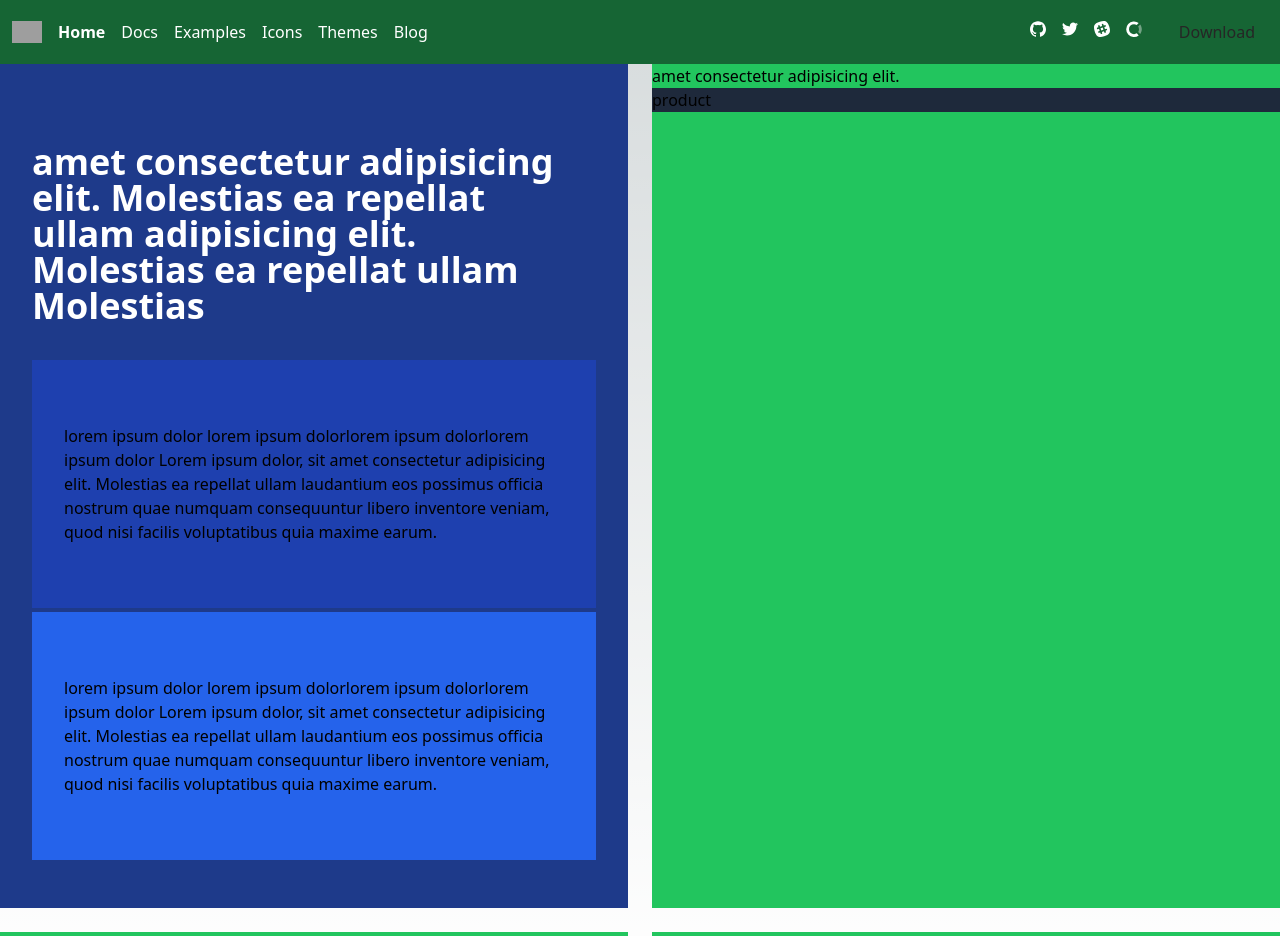
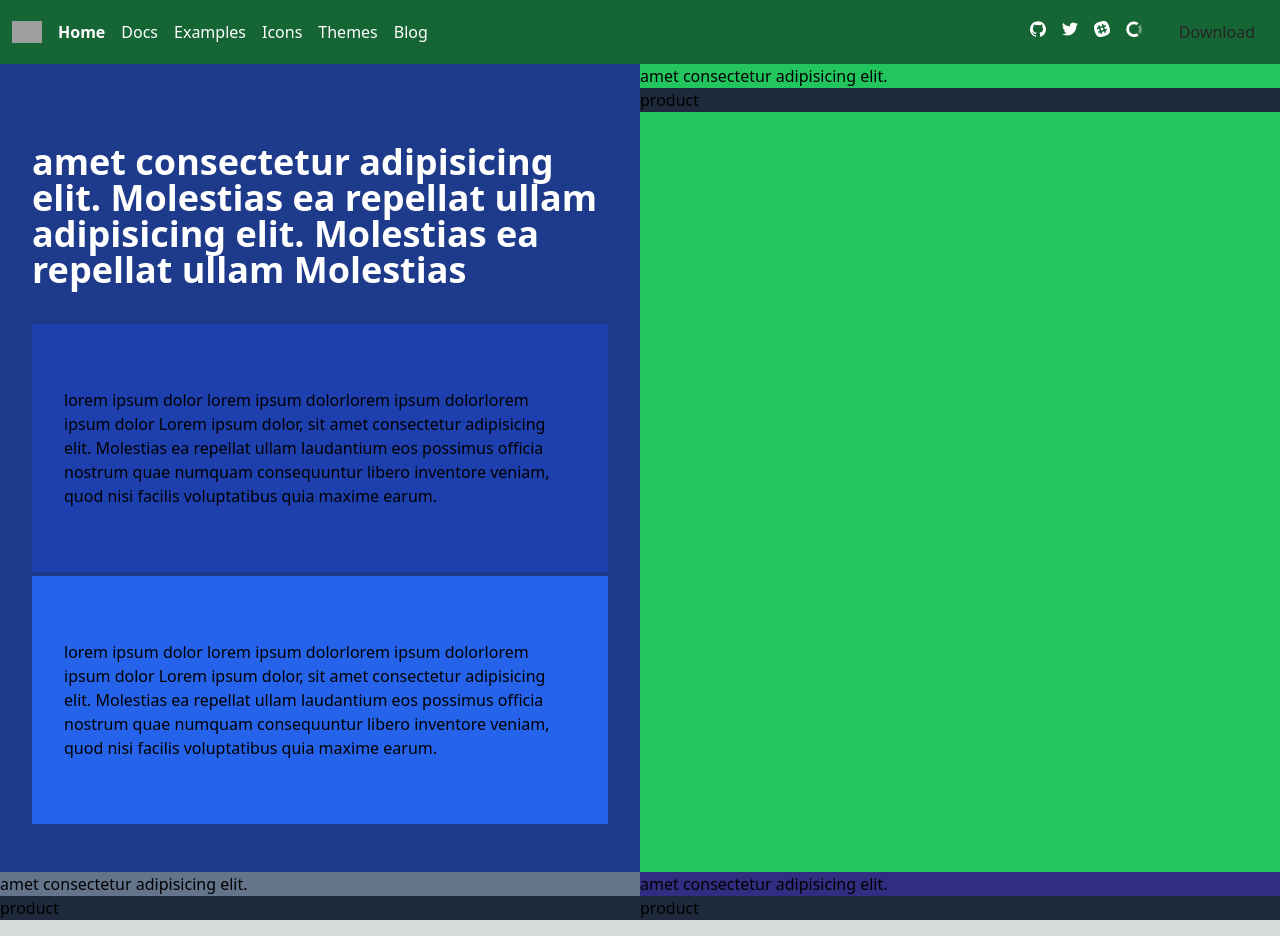
Before and after one commit to cristiana214/Ecommerce-search-with-multifilter, a Next.js app: page /home in a window 1280 px wide. Shown: the top 936 px of the page. Built offline with nearby package versions, Linux system fonts and the light colour scheme; grey boxes are pictures that could not be loaded; what prettier-plugin-tailwindcss would draw is missing.

Commit message:
initial home

```diff
--- a/src/pages/home.tsx
+++ b/src/pages/home.tsx
@@ -8,7 +8,7 @@ const inter = Inter({ subsets: ["latin"] });
 export default function Home() {
   return (
     <MainLayout>
-      <div className="grid grid-cols-12 gap-6">
+      <div className="grid grid-cols-12 ">
         <GridItemSix className="h-full bg-blue-900 py-4">
           <div className="w-200 items-center justify-between px-8  py-8">
             <h1 className="font-size- py-8 text-4xl font-bold leading-9 text-white text-opacity-100">
@@ -38,13 +38,13 @@ export default function Home() {
             <div className="w-200  bg-slate-800 "> product</div>
           </div>
         </GridItemSix>
-        <GridItemSix className="bg-green-500">
+        <GridItemSix className="bg-slate-500">
           <div className="h-half items-center  justify-between ">
             <p>amet consectetur adipisicing elit.</p>
             <div className="w-200  bg-slate-800 "> product</div>
           </div>
         </GridItemSix>
-        <GridItemSix className="bg-green-500">
+        <GridItemSix className="bg-indigo-900">
           <div className="h-half items-center  justify-between ">
             <p>amet consectetur adipisicing elit.</p>
             <div className="w-200  bg-slate-800 "> product</div>
```
